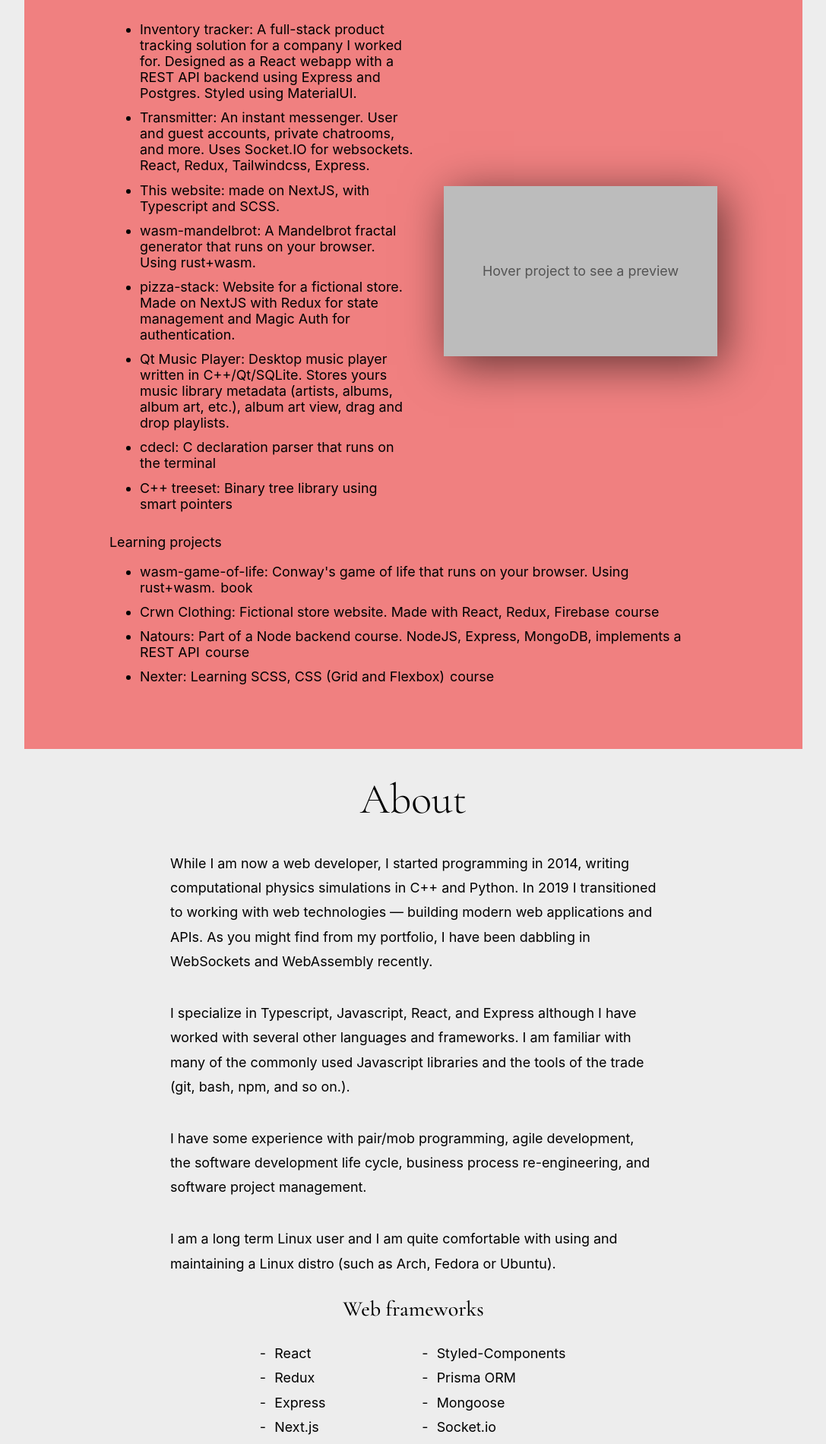
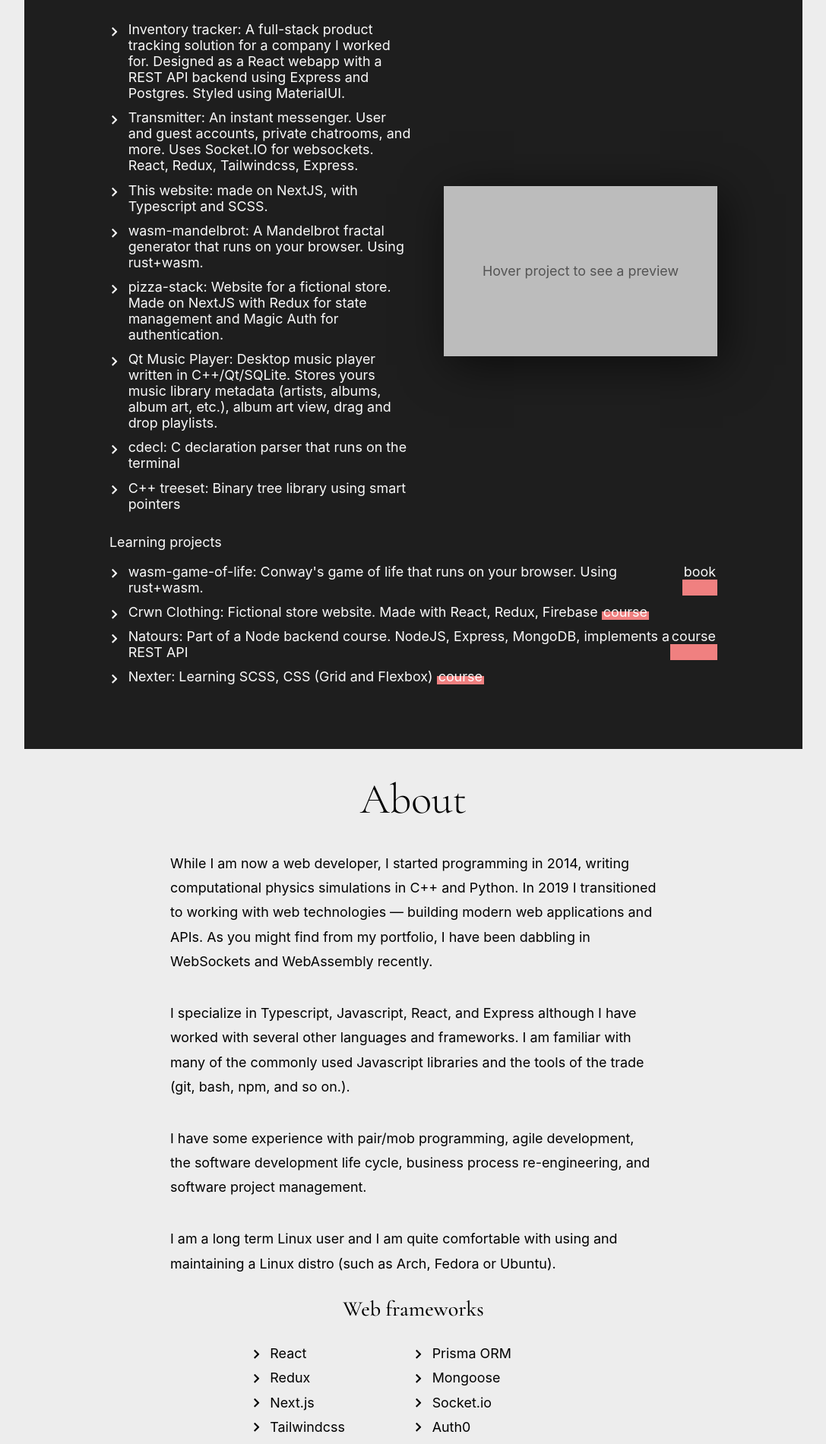
Before and after one commit to merq312/cv-page, a Next.js app: page / in a window 1280 px wide. Shown: the part 880-2781 px from the top of the page at 76% size, without its empty margins (96-1183 px from the left). Built offline with nearby package versions, Linux system fonts and the light colour scheme.

Commit message:
custom list icons

```diff
--- /dev/null
+++ b/components/custom-list/CustomList.component.tsx
@@ -0,0 +1,23 @@
+import React from 'react'
+import styles from './CustomList.module.scss'
+import { FontAwesomeIcon } from '@fortawesome/react-fontawesome'
+import { faChevronRight } from '@fortawesome/free-solid-svg-icons'
+
+type AppProps = {
+  items: Array<string>
+}
+
+const CustomListComponent = ({ items }: AppProps) => (
+  <ul className={styles.list}>
+    {items.map((ea) => (
+      <li key={ea}>
+        <div className={styles.icon}>
+          <FontAwesomeIcon icon={faChevronRight} />
+        </div>
+        {ea}
+      </li>
+    ))}
+  </ul>
+)
+
+export default CustomListComponent
--- /dev/null
+++ b/components/custom-list/CustomList.module.scss
@@ -0,0 +1,20 @@
+.list {
+  list-style: none;
+  padding: 0;
+
+  li {
+    white-space: nowrap;
+    display: flex;
+
+    .icon {
+      display: flex;
+      justify-content: center;
+      align-items: center;
+      margin-right: 1rem;
+      & > * {
+        height: 1.2rem;
+        width: 1.2rem;
+      }
+    }
+  }
+}
--- a/components/portfolio/Portfolio.component.tsx
+++ b/components/portfolio/Portfolio.component.tsx
@@ -1,6 +1,11 @@
 import styles from './Portfolio.module.scss'
 import Image from 'next/image'
-import { useState } from 'react'
+import React, { useState } from 'react'
+import { FontAwesomeIcon } from '@fortawesome/react-fontawesome'
+import {
+  faChevronDown,
+  faChevronRight,
+} from '@fortawesome/free-solid-svg-icons'
 
 type AppProps = {
   bgColor: boolean
@@ -26,10 +31,19 @@ function Portfolio({ bgColor }: AppProps) {
           bgColor ? styles.card_active : styles.card_inactive
         }`}
       >
+        <div className={styles.tab}>
+          <div className={styles.chevron}>
+            <FontAwesomeIcon icon={faChevronDown} />
+          </div>
+        </div>
+
         <h2>Portfolio</h2>
         <div className={styles.projects_primary}>
           <ul>
             <li onMouseOver={() => setCurrentImg(ImageName.inventory)}>
+              <div className={styles.icon}>
+                <FontAwesomeIcon icon={faChevronRight} />
+              </div>
               <a href="https://github.com/merq312/inventory-fullstack">
                 <span>Inventory tracker</span>: A full-stack product tracking
                 solution for a company I worked for. Designed as a React webapp
@@ -38,6 +52,9 @@ function Portfolio({ bgColor }: AppProps) {
               </a>
             </li>
             <li onMouseOver={() => setCurrentImg(ImageName.transmitter)}>
+              <div className={styles.icon}>
+                <FontAwesomeIcon icon={faChevronRight} />
+              </div>
               <a href="https://github.com/merq312/instant-messenger">
                 <span>Transmitter</span>: An instant messenger. User and guest
                 accounts, private chatrooms, and more. Uses Socket.IO for
@@ -45,18 +62,27 @@ function Portfolio({ bgColor }: AppProps) {
               </a>
             </li>
             <li onMouseOver={() => setCurrentImg(ImageName.cv)}>
+              <div className={styles.icon}>
+                <FontAwesomeIcon icon={faChevronRight} />
+              </div>
               <a href="https://github.com/merq312/cv-page">
                 <span>This website</span>: made on NextJS, with Typescript and
                 SCSS.
               </a>
             </li>
             <li onMouseOver={() => setCurrentImg(ImageName.mandelbrot)}>
+              <div className={styles.icon}>
+                <FontAwesomeIcon icon={faChevronRight} />
+              </div>
               <a href="https://github.com/merq312/wasm-mandelbrot">
                 <span>wasm-mandelbrot</span>: A Mandelbrot fractal generator
                 that runs on your browser. Using rust+wasm.
               </a>
             </li>
             <li onMouseOver={() => setCurrentImg(ImageName.pizzaStack)}>
+              <div className={styles.icon}>
+                <FontAwesomeIcon icon={faChevronRight} />
+              </div>
               <a href="https://github.com/merq312/pizza-stack">
                 <span>pizza-stack</span>: Website for a fictional store. Made on
                 NextJS with Redux for state management and Magic Auth for
@@ -64,6 +90,9 @@ function Portfolio({ bgColor }: AppProps) {
               </a>
             </li>
             <li onMouseOver={() => setCurrentImg(ImageName.null)}>
+              <div className={styles.icon}>
+                <FontAwesomeIcon icon={faChevronRight} />
+              </div>
               <a href="https://github.com/merq312/qt_music_player">
                 <span>Qt Music Player</span>: Desktop music player written in
                 C++/Qt/SQLite. Stores yours music library metadata (artists,
@@ -72,12 +101,18 @@ function Portfolio({ bgColor }: AppProps) {
               </a>
             </li>
             <li onMouseOver={() => setCurrentImg(ImageName.null)}>
+              <div className={styles.icon}>
+                <FontAwesomeIcon icon={faChevronRight} />
+              </div>
               <a href="https://github.com/merq312/cdecl">
                 <span>cdecl</span>: C declaration parser that runs on the
                 terminal
               </a>
             </li>
             <li onMouseOver={() => setCurrentImg(ImageName.null)}>
+              <div className={styles.icon}>
+                <FontAwesomeIcon icon={faChevronRight} />
+              </div>
               <a href="https://github.com/merq312/treeset">
                 <span>C++ treeset</span>: Binary tree library using smart
                 pointers
@@ -110,6 +145,9 @@ function Portfolio({ bgColor }: AppProps) {
 
           <ul>
             <li>
+              <div className={styles.icon}>
+                <FontAwesomeIcon icon={faChevronRight} />
+              </div>
               <a href="https://github.com/merq312/wasm-game-of-life">
                 <span>wasm-game-of-life</span>: Conway&apos;s game of life that
                 runs on your browser. Using rust+wasm.&nbsp;
@@ -122,6 +160,9 @@ function Portfolio({ bgColor }: AppProps) {
               </a>
             </li>
             <li>
+              <div className={styles.icon}>
+                <FontAwesomeIcon icon={faChevronRight} />
+              </div>
               <a href="https://crwn-live-merc312.herokuapp.com/">
                 <span>Crwn Clothing</span>: Fictional store website. Made with
                 React, Redux, Firebase&nbsp;
@@ -134,6 +175,9 @@ function Portfolio({ bgColor }: AppProps) {
               </a>
             </li>
             <li>
+              <div className={styles.icon}>
+                <FontAwesomeIcon icon={faChevronRight} />
+              </div>
               <a href="https://github.com/merq312/natours-app">
                 <span>Natours</span>: Part of a Node backend course. NodeJS,
                 Express, MongoDB, implements a REST API&nbsp;
@@ -146,6 +190,9 @@ function Portfolio({ bgColor }: AppProps) {
               </a>
             </li>
             <li>
+              <div className={styles.icon}>
+                <FontAwesomeIcon icon={faChevronRight} />
+              </div>
               <a href="https://merq312.github.io/fuzzy-disco/">
                 <span>Nexter</span>: Learning SCSS, CSS (Grid and Flexbox)&nbsp;
               </a>
--- a/components/portfolio/Portfolio.module.scss
+++ b/components/portfolio/Portfolio.module.scss
@@ -5,18 +5,38 @@
   justify-content: center;
   align-items: center;
 
+  .tab {
+    height: 8vh;
+    display: flex;
+    justify-content: center;
+    align-items: center;
+    .chevron {
+      height: 4vh;
+      width: 4vh;
+    }
+  }
+
   .card_active {
     background-color: #dedede;
     transition: all cubic-bezier(0.075, 0.82, 0.165, 1) .6s;
+
+    .chevron {
+      color: #dedede;
+    }
   }
 
   .card_inactive {
-    background: lightcoral;
+    background: #1e1e1e;
+    color: #fafafa;
     transition: all cubic-bezier(0.075, 0.82, 0.165, 1) .6s;
+
+    .chevron {
+      color: #fafafa
+    }
   }
 
   .card {
-    padding: 8vh 10rem 6rem 10rem;
+    padding: 0 10rem 6rem 10rem;
     width: 80vw;
     transform: translateY(-8vh);
 
@@ -26,7 +46,22 @@
     }
 
     ul {
+      list-style: none;
+      padding: 0;
       li {
+        display: flex;
+        .icon {
+          display: flex;
+          align-self: start;
+          justify-content: center;
+          align-items: center;
+          margin-right: 1rem;
+          padding-top: 0.6rem;
+          & > * {
+            height: 1.2rem;
+            width: 1.2rem;
+          }
+        }
         margin-bottom: 1rem;
       }
     }
--- a/components/skills/Skills.component.tsx
+++ b/components/skills/Skills.component.tsx
@@ -1,4 +1,5 @@
 import styles from './Skills.module.scss'
+import CustomListComponent from '../custom-list/CustomList.component'
 
 function Skills() {
   return (
@@ -29,34 +30,26 @@ function Skills() {
       </p>
 
       <h3>Web frameworks</h3>
-      <div>
-        <ul>
-          <li>React</li>
-          <li>Redux</li>
-          <li>Express</li>
-          <li>Next.js</li>
-          <li>Tailwindcss</li>
-        </ul>
-        <ul>
-          <li>Styled-Components</li>
-          <li>Prisma ORM</li>
-          <li>Mongoose</li>
-          <li>Socket.io</li>
-          <li>Auth0</li>
-        </ul>
+      <div className={styles.list_container}>
+        <CustomListComponent
+          items={[
+            'React',
+            'Redux',
+            'Next.js',
+            'Tailwindcss',
+            'Styled-Components',
+          ]}
+        />
+        <CustomListComponent
+          items={['Prisma ORM', 'Mongoose', 'Socket.io', 'Auth0']}
+        />
       </div>
 
       <h3>Other skills</h3>
 
-      <div>
-        <ul>
-          <li>C++ (Qt, SDL)</li>
-          <li>Rust (Web Assembly)</li>
-        </ul>
-        <ul>
-          <li>Postgres, MongoDB, SQLite</li>
-          <li>Docker</li>
-        </ul>
+      <div className={styles.list_container}>
+        <CustomListComponent items={['C++ (Qt, SDL)', 'Rust (Web Assembly)']} />
+        <CustomListComponent items={['Postgres, MongoDB, SQLite', 'Docker']} />
       </div>
     </section>
   )
--- a/components/skills/Skills.module.scss
+++ b/components/skills/Skills.module.scss
@@ -3,7 +3,7 @@
   display: flex;
   flex-direction: column;
 
-  div {
+  .list_container {
     display: grid;
     grid-template-columns: repeat(6, 1fr);
 
@@ -13,17 +13,6 @@
 
     ul {
       grid-column: 4/6;
-      padding-left: 1rem;
-
-      li:before {
-        content: '-';
-        padding-right: 1rem;
-      }
-
-      li {
-        list-style: none;
-        white-space: nowrap;
-      }
     }
   }
 }
```
